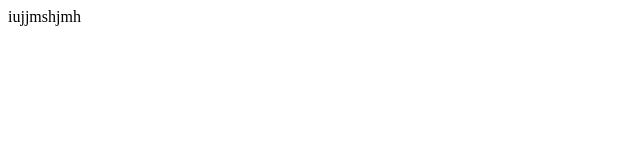
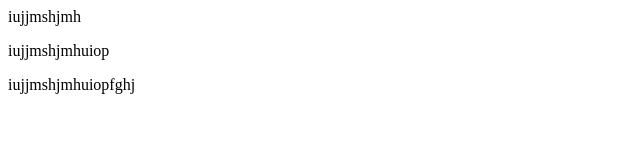
Before and after one commit to AnaisSanchez1996Carrera/Proyectotxt, a plain HTML site: page index.html in a window 1280 px wide. Shown: the whole page, without its empty margins (0-640 px from the left). Drawn offline with Linux system fonts and the light colour scheme.

Commit message:
agregue dos parrafos

```diff
--- a/index.html
+++ b/index.html
@@ -8,5 +8,12 @@ Ejemplo de codigo
 <p>
 iujjmshjmh
 </p>
+<p>
+iujjmshjmhuiop
+</p>
+
+<p>
+iujjmshjmhuiopfghj
+</p>
 </body>
 </html>
```
